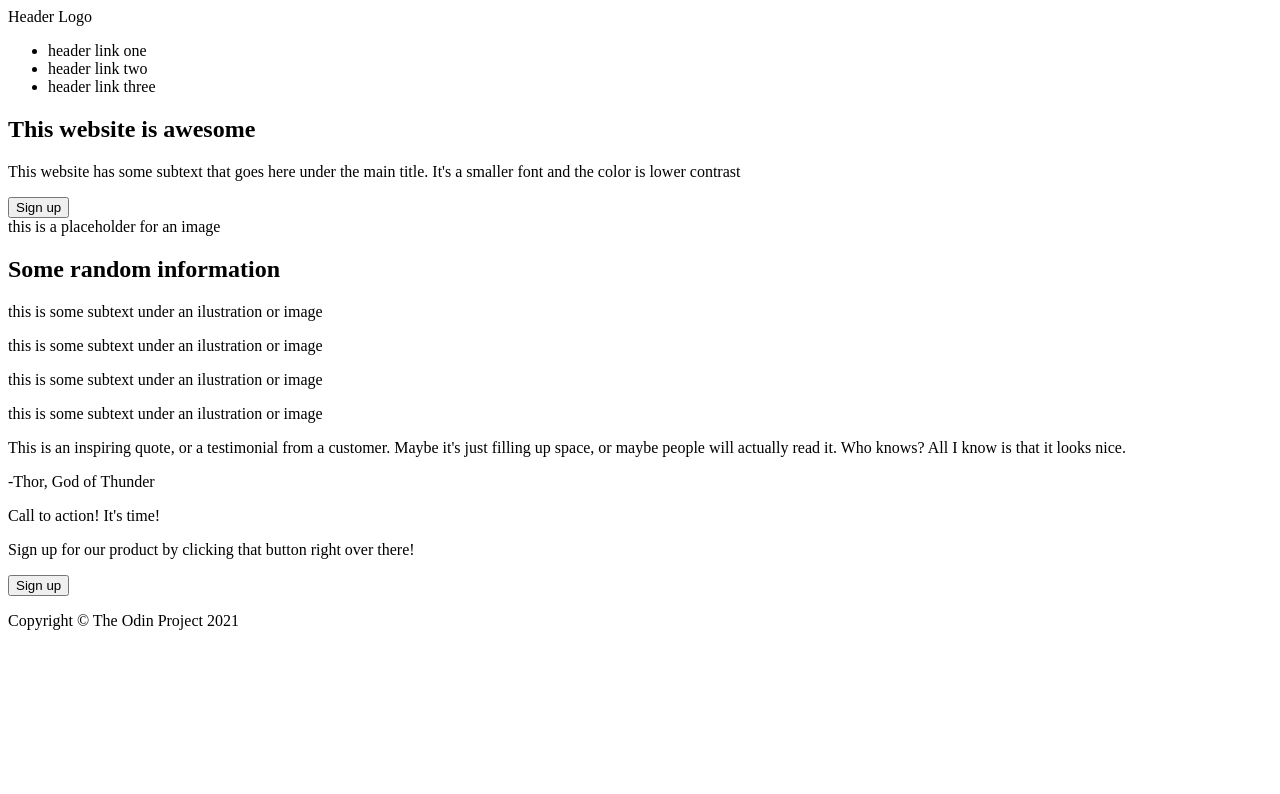
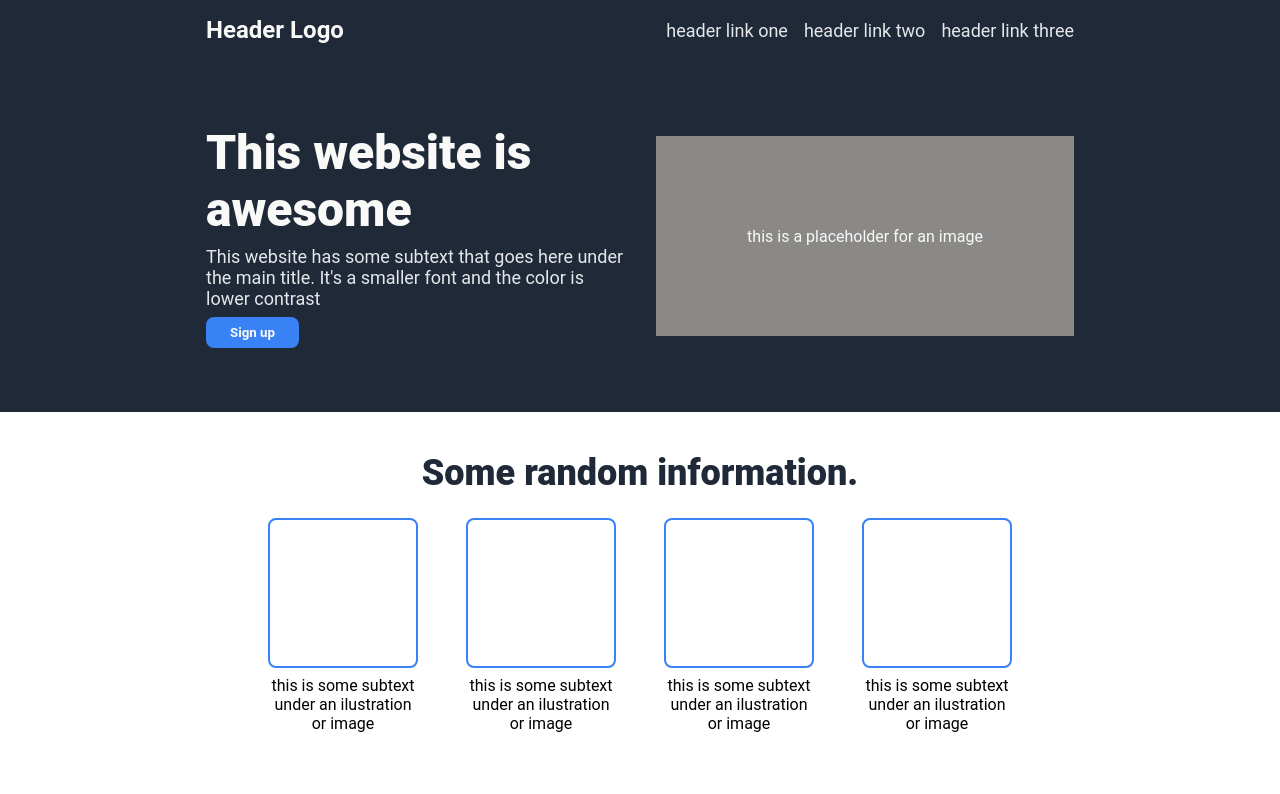
Before and after one commit to Sigilok/Landing-Page-Odin, a plain HTML site: page index.html in a window 1280 px wide. Shown: the top 794 px of the page. Drawn offline with Linux system fonts and the light colour scheme.

Commit message:
css finish

```diff
--- a/index.html
+++ b/index.html
@@ -4,28 +4,34 @@
     <meta charset="UTF-8">
     <meta name="viewport" content="width=device-width, initial-scale=1.0">
     <title>Odin Landing Page</title>
+
+    <link rel="stylesheet" href="style.css">
 </head>
 <body>
     <nav>
+        <div class="header__container">
             <div class="header__logo">Header Logo</div>
             <ul class="header__links">
                 <li class="header__link-1">header link one</li>
                 <li class="header__link-2">header link two</li>
                 <li class="header__link-3">header link three</li>
             </ul>
+        </div>
     </nav>
 
     <section class="hero">
+        <div class="hero__container">
             <div class="hero__content">
                 <h1>This website is awesome</h1>
                 <p>This website has some subtext that goes here under the main title. It's a smaller font and the color is lower contrast</p>
                 <button class="hero__button">Sign up</button>
             </div>
             <div class="hero__container__img">this is a placeholder for an image</div>
+        </div>
     </section>
 
     <section class="information">
-        <h2>Some random information</h2>
+        <h2>Some random information.</h2>
         <div class="information__content">
             <div class="information__block">
                 <div class="information__block__img"></div>
@@ -47,8 +53,10 @@
     </section>
 
     <section class="quote">
+        <div class="quote__content">
             <p>This is an inspiring quote, or a testimonial from a customer. Maybe it's just filling up space, or maybe people will actually read it. Who knows? All I know is that it looks nice.</p>
             <p>-Thor, God of Thunder</p>
+        </div>
     </section>
 
     <section class="call-action">
--- a/style.css
+++ b/style.css
@@ -0,0 +1,189 @@
+:root{
+    --primary-color: #3882F6;
+    --secundary-color: #1F2937;
+    --ligth-color: #F9FAF8;
+    --secundary-lightcolor:#E5E7EB;
+
+    --maxwidth-page: 900px;
+
+}
+
+*{
+    box-sizing: border-box;
+    margin: 0;
+    padding: 0;
+    text-decoration: none;
+    list-style-type: none;
+    font-family: Roboto, sans-serif;
+}
+nav {
+    background-color: var(--secundary-color);
+    color: var(--ligth-color);
+
+}
+.header__container {
+    display: flex;
+    margin: auto;
+    max-width: var(--maxwidth-page);
+    justify-content: center;
+    align-items: center;
+    padding: 16px;
+}
+.header__logo {
+    font-size: 24px;
+    font-weight: bold;
+    margin-right: auto;
+}
+.header__links {
+    display: flex;
+    font-size: 18px;
+    color: var(--secundary-lightcolor);
+    gap: 16px;
+}
+
+.hero {
+    background-color: var(--secundary-color);
+    color: var(--ligth-color);
+}
+.hero__container {
+    display: flex;
+    max-width: var(--maxwidth-page);
+    margin: auto;
+    padding: 64px 16px;
+    justify-content: center;
+    align-items: center;
+    gap: 32px;
+}
+.hero__content {
+    flex: 1;
+}
+.hero__container__img {
+    flex: 1;
+    height: 200px;
+    background-color: #8b8888;
+    display: flex;
+    justify-content: center;
+    align-items: center;
+}
+.hero__content h1{
+    font-size: 48px;
+    font-weight: 900;
+    margin-bottom: 8px;
+}
+.hero__container p{
+    font-size: 18px;
+    color: var(--secundary-lightcolor);
+    margin-bottom: 8px;
+}
+.hero__button {
+    background-color: var(--primary-color);
+    border-radius: 8px;
+    padding: 8px 24px;
+    border: none;
+    color: var(--ligth-color);
+    font-weight: 700;
+}
+
+.information {
+    display: flex;
+    flex-direction: column;
+    justify-content: center;
+    align-items: center;
+    padding: 16px;
+    margin-bottom: 48px;
+}
+.information h2 {
+    font-size: 36px;
+    font-weight: 900;
+    color: var(--secundary-color);
+    padding: 24px;
+}
+.information__content {
+    display: flex;
+    justify-content: center;
+    flex-wrap: wrap;
+    gap: 48px;
+
+}
+.information__block {
+    display: flex;
+    width: 150px;
+    flex-direction: column;
+    gap: 8px;
+}
+.information__block p {
+    text-align: center;
+}
+
+.information__block__img {
+    height: 150px;
+    width: 150px;
+    border-radius: 8px;
+    border: 2px solid var(--primary-color);
+}
+.quote {
+    background-color: var(--secundary-lightcolor);
+    color: var(--secundary-color);
+}
+.quote__content {
+    max-width: var(--maxwidth-page);
+    margin: auto;
+    display: flex;
+    flex-direction: column;
+    justify-content: center;
+    align-items: center;
+    gap: 16px;
+    padding: 72px;
+}
+.quote__content p:first-child{
+    font-size: 36px;
+    font-style: italic;
+    font-weight: lighter;
+
+}
+.quote__content p:last-child{
+    font-weight: bold;
+    align-self: flex-end;
+}
+.call-action {
+    background-color: var(--primary-color);
+    border-radius: 8px;
+    max-width: var(--maxwidth-page);
+    display: flex;
+    justify-content: center;
+    align-content: center;
+    margin: 48px auto;
+    padding: 48px 90px;
+    gap: 16px;
+    color: var(--ligth-color);
+}
+.call__content {
+    margin-right: auto;
+}
+.call__content p:first-child {
+    font-weight: bold;
+    font-size: 24px;
+}
+.call__content p:last-child {
+    font-weight: 100;
+    font-size: 14px;
+}
+.call__button {
+    background-color: var(--primary-color);
+    border-radius: 8px;
+    padding: 2px 48px;
+    border: none;
+    color: var(--ligth-color);
+    font-weight: 700;
+    font-size: medium;
+    border: 2px solid var(--ligth-color);
+}
+footer {
+    background-color: var(--secundary-color);
+    color: var(--secundary-lightcolor);
+    width: 100%;
+}
+footer p{
+    padding: 32px;
+    text-align: center;
+}
```
Lines whose indentation alone changed are shown as unchanged.
